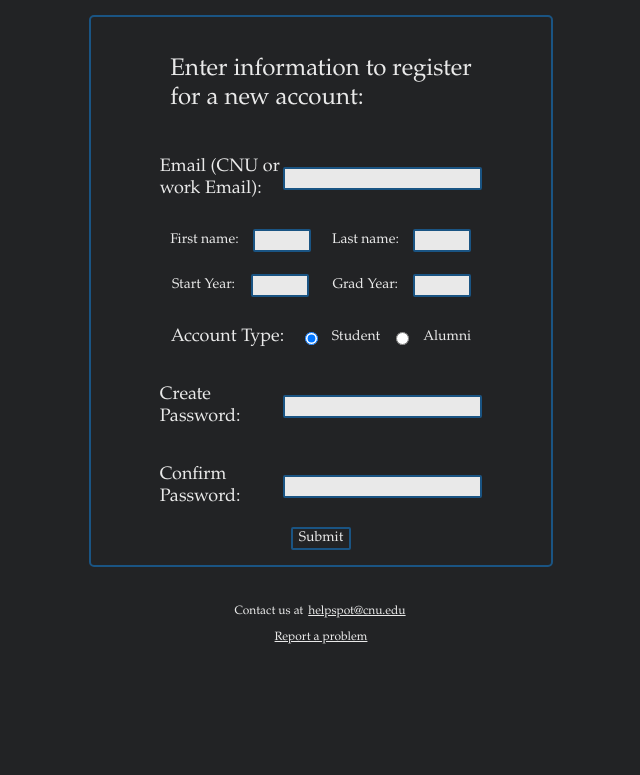
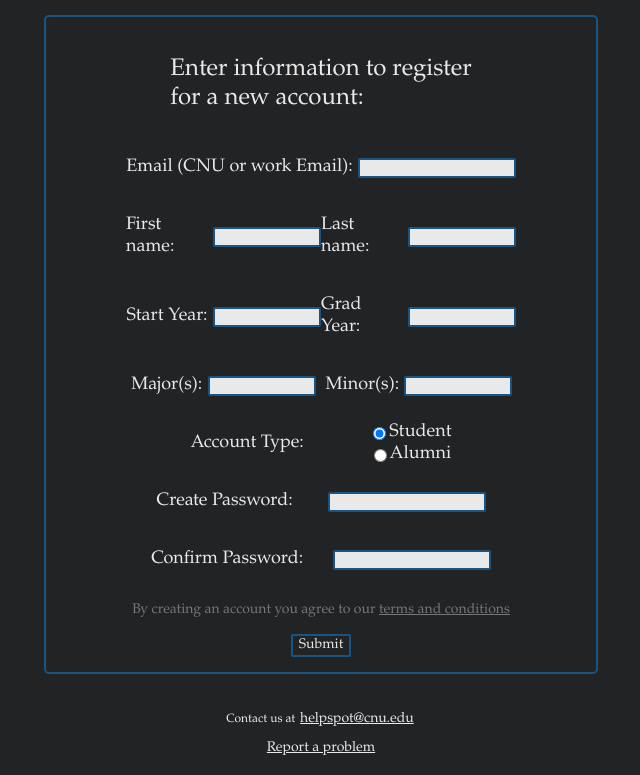
Before and after one commit to lukecotnoir/CPSC351-group1, a PHP site: page /Sign_up.php in a window 1280 px wide. Shown: the part 94-869 px from the top of the page, without its empty margins (319-959 px from the left). Before the commit the page ends 738 px from the top, so only its background shows below. Run offline with PHP 8.4, Linux system fonts and the light colour scheme.

Commit message:
reverted my changes that disappeared

```diff
--- a/Login.php
+++ b/Login.php
@@ -14,7 +14,7 @@ include_once(realpath(TEMPLATES_PATH . "/header.php"));
             <p>Password:&nbsp</p>
             <div class=text-box><input type="password" name="pword" id="password"></div>
         </div>
-        <div class="show-password"><input type="checkbox" onclick="myFunction()"><p style="font-size:10px">Show Password</p></div>
+        <div class="show-password"><input type="checkbox" onclick="myFunction()"><p style="font-size: 14px">Show Password</p></div>
         <script>
           function myFunction() {
             var x = document.getElementById("password");
--- a/Sign_up.php
+++ b/Sign_up.php
@@ -8,35 +8,71 @@ include_once(realpath(TEMPLATES_PATH . "/header.php"));
         <div class="title"><p>Enter information to register <br>for a new account:</p></div>
         <div class="line">
             <p>Email (CNU or work Email):&nbsp</p>
-            <div class=text-box><input type="text" name="email"></div>
+            <div class="text-box"><input type="text" name="email"></div>
         </div>
         <div class="two-items">
             <div class="line">
                 <p>First name:&nbsp</p>
-                <div class=text-box><input type="text" name="fName"></div>
+                <div class="text-box"><input type="text" name="fName"></div>
             </div>
             <div class="line">
                 <p>Last name:&nbsp</p>
-                <div class=text-box><input type="text" name="lName"></div>
+                <div class="text-box"><input type="text" name="lName"></div>
             </div>
         </div>
         <div class="two-items">
             <div class="line">
                 <p>Start Year:&nbsp</p>
-                <div class=text-box><input type="text" name="startYr"></div>
+                <div class="text-box"><input type="text" name="startYr"></div>
             </div>
             <div class="line">
                 <p>Grad Year:&nbsp</p>
-                <div class=text-box><input type="text" name="gradYr"></div>
+                <div class="text-box"><input type="text" name="gradYr"></div>
+            </div>
+        </div>
+        <div class="two-items">
+            <div class="line">
+                <p>Major(s):</p>
+                <div class="text-box"><input type="text" name="major"></div>
+            </div>
+            <div class="line">
+                <p>Minor(s):</p>
+                <div class="text-box"><input type="text" name="minor"></div>
             </div>
         </div>
         <div class="line">
-            <p>Account Type:&nbsp</p>
-            <input type="radio" id="student" name="acctype" value="Student" checked="checked">
-            <label for="student">Student</label>
-            <input type="radio" id="alum" name="acctype" value="Alumni">
-            <label for="alum">Alumni</label>
+            <p>Account Type:</p>
+            <div class="accSelect">
+                <div class="acctype">
+                    <input type="radio" id="student" name="acctype" value="Student" onclick="studentAlumni()" checked="checked">
+                    <label for="student">Student</label>
+                </div>
+                <div class="acctype">
+                    <input type="radio" id="alum" name="acctype" value="Alumni" onclick="studentAlumni()">
+                    <label for="alum">Alumni</label>
+                </div>
+            </div>
         </div>
+        <div id="textboxes" class="two-items" style="display: none">
+            <div class="line">
+                <p>Employer:&nbsp</p>
+                <div class="text-box"><input type="text" name="empl"></div>
+            </div>
+            <div class="line">
+                <p>Job Title:&nbsp</p>
+                <div class="text-box"><input type="text" name="job"></div>
+            </div>
+        </div>
+        <script>
+        function studentAlumni() {
+            var x = document.getElementById("alum");
+            if (x.checked) {
+              document.getElementById("textboxes").style.display="flex";
+            } else {
+              document.getElementById("textboxes").style.display="none";
+            }
+        }
+        </script>
         <div class="line">
             <p>Create Password:&nbsp</p>
             <div class=text-box><input type="text" name="pword"></div>
@@ -45,7 +81,7 @@ include_once(realpath(TEMPLATES_PATH . "/header.php"));
             <p>Confirm Password:&nbsp</p>
             <div class=text-box><input type="text" name="pword"></div>
         </div>
-
+        <div class="terms"><p>By creating an account you agree to our <a href="Sign_up.php">terms and conditions</a></p></div>
         <div class=button><input type="submit" name="submit"></div>
     </form>
 </div>
--- a/public_html/css/footer-styling.css
+++ b/public_html/css/footer-styling.css
@@ -16,13 +16,3 @@ foot a {
     text-decoration: underline;
     padding: 2px;
 }
-foot a:hover {
-    border-style: solid;
-    border-width: 1.5px;
-    border-color: var(--bg-blue-primary);
-    border-radius: 5px;
-    text-decoration: none;
-    background-color: var(--text-primary);
-    color: black;
-    transition: 0.1s ease;
-}
--- a/public_html/css/global.css
+++ b/public_html/css/global.css
@@ -39,3 +39,14 @@ select {
     border-width: 2px;
     border-color: var(--bg-blue-primary);
 }
+a:hover {
+    border-style: solid;
+    border-width: 1.5px;
+    border-color: var(--bg-blue-primary);
+    border-radius: 5px;
+    text-decoration: none;
+    background-color: var(--text-primary);
+    color: black;
+    transition: 0.1s ease;
+    padding: 2px;
+}
--- a/public_html/css/header-styling.css
+++ b/public_html/css/header-styling.css
@@ -21,6 +21,10 @@
 }
 .logo a{
     flex-grow: 2;
+}
+.logo a:hover {
+    border-style: none;
+    background-color: transparent;
 }
 .logo img {
     height: 50px;
--- a/public_html/css/sign_up-styling.css
+++ b/public_html/css/sign_up-styling.css
@@ -8,7 +8,7 @@ body {
     border-color: var(--bg-blue-primary);
     border-radius: 5px;
     font-family: Baskerville, "Baskerville Old Face", "Goudy Old Style", Garamond, "Times New Roman", serif;
-    max-width: fit-content;
+    max-width: 550px;
     margin: auto;
     margin-top: 15px;
 }
@@ -21,40 +21,36 @@ body {
     font-size: 18px;
     color: var(--text-primary);
 }
-.line, .two-items {
+.line, .two-items, .acctype {
     display: flex;
     flex-direction: row;
     align-items: center;
     justify-content: space-evenly;
     width: 75%;
 }
-.line label {
-    font-size: 14px;
+.acctype {
+    justify-content: center;
 }
-.two-items {
-    font-size: 14px;
+.text-box input{
+    font-size: 12px;
+    width: 150px;
 }
 .two-items input {
-    width: 50px;
+    width: 100px;
 }
-.sign-up{
-    color: var(--text-gray);
-    font-size: 14px;
+.accSelect {
+    display: flex;
+    flex-direction: column;
+    align-items: center;
+    justify-content: center;
 }
-.sign-up a{
-    color: var(--text-primary);
-    font-size: 14px;
-}
-.sign-up a:hover{
-    border-style: solid;
-    border-width: 1.5px;
-    border-color: var(--bg-blue-primary);
-    border-radius: 5px;
-    text-decoration: none;
-    background-color: var(--text-primary);
-    color: black;
-    transition: 0.1s ease;
-}
-.title {
-    font-size: 24px;
-}
+ .title {
+     font-size: 24px;
+ }
+ .terms {
+     color: var(--text-gray);
+ }
+ .terms, a{
+     color: var(--text-gray);
+     font-size: 14px;
+ }
--- a/resources/config.php
+++ b/resources/config.php
@@ -1,9 +1,13 @@
 <?php
+    defined("LIBRARY_PATH")
+        or define("LIBRARY_PATH", realpath(dirname(__FILE__) . '/library'));
+    defined("TEMPLATES_PATH")
+        or define("TEMPLATES_PATH", realpath(dirname(__FILE__) . '/templates'));
 
-defined("LIBRARY_PATH")
-    or define("LIBRARY_PATH", realpath(dirname(__FILE__) . '/library'));
+    // $servername = "localhost";
+    // $username = "root";
+    // $password = "";
+    // $dbname = "project_testing";
 
-defined("TEMPLATES_PATH")
-    or define("TEMPLATES_PATH", realpath(dirname(__FILE__) . '/templates'));
-
+    // $conn = mysqli_connect($servername, $username, $password, $dbname)
 ?>
```
Also changed, not shown: public_html/css/home-styling.css (+2 -13 lines), public_html/css/login-styling.css (+2 -16 lines).
